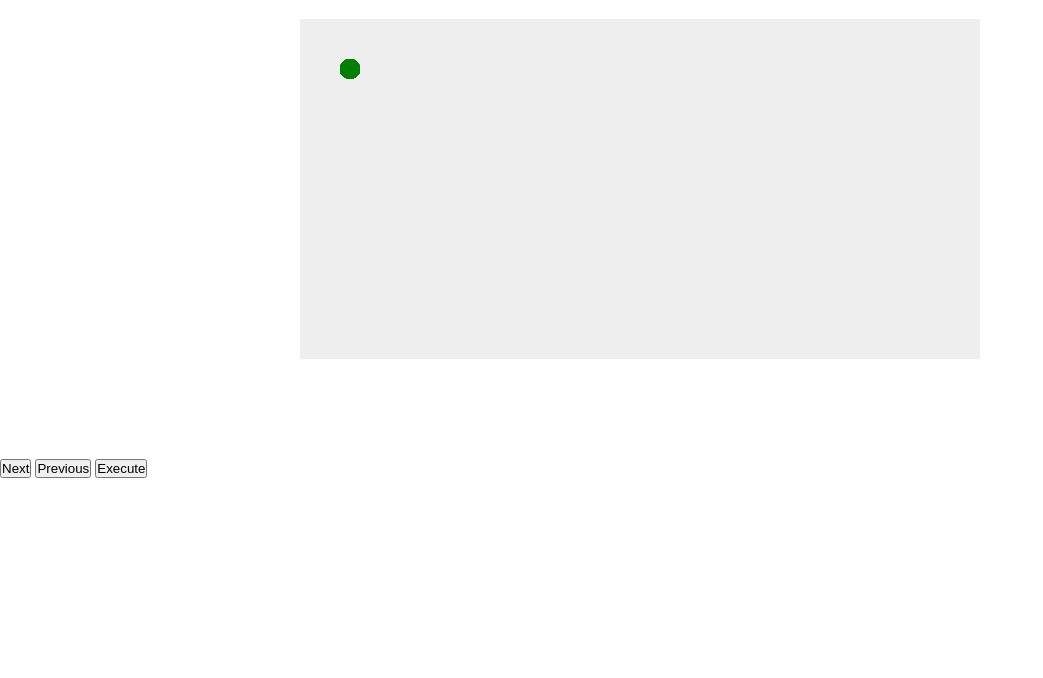
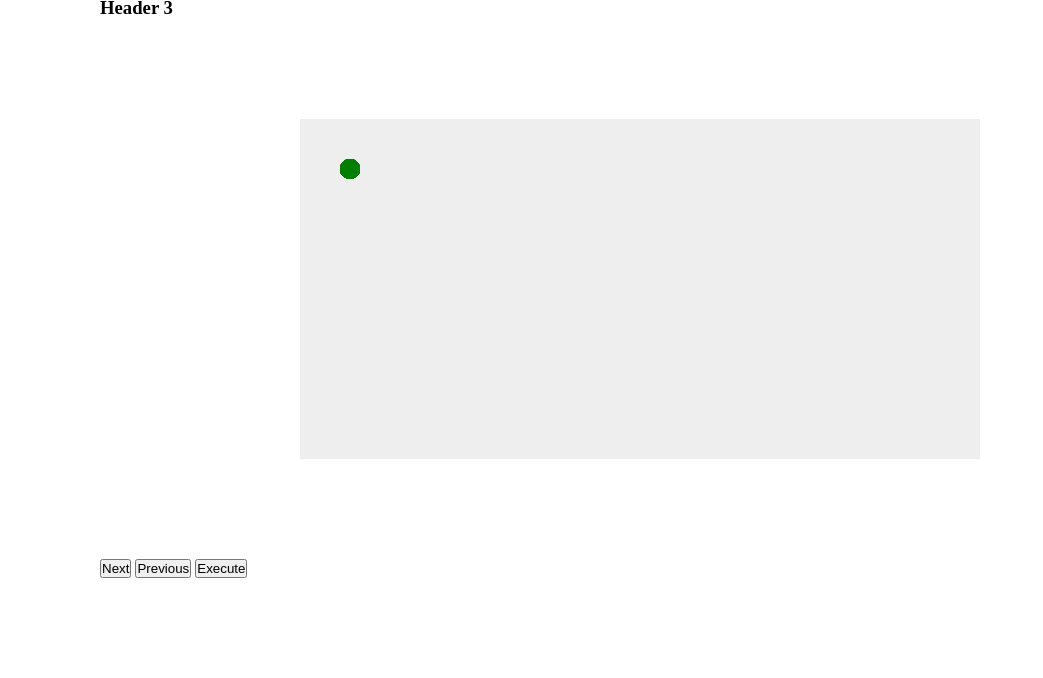
Before and after one commit to wnsqls901/HackathonGroupProject, a plain HTML site: page CODEFEST18-DAWOLVES-master/CODEFEST18-DAWOLVES/index.html in a window 1280 px wide. Shown: the part 158-836 px from the top of the page, without its empty margins (0-1043 px from the left). Before the commit the page ends 800 px from the top, so only its background shows below. Drawn offline with Linux system fonts and the light colour scheme.

Commit message:
modified css testing

```diff
--- a/CODEFEST18-DAWOLVES-master/CODEFEST18-DAWOLVES/style/styles.css
+++ b/CODEFEST18-DAWOLVES-master/CODEFEST18-DAWOLVES/style/styles.css
@@ -7,3 +7,7 @@ canvas {
 	display: block;
 	margin: 100px auto;
 }
+#wrapper {
+	margin: 100px;
+	border: 1px;
+}
```
